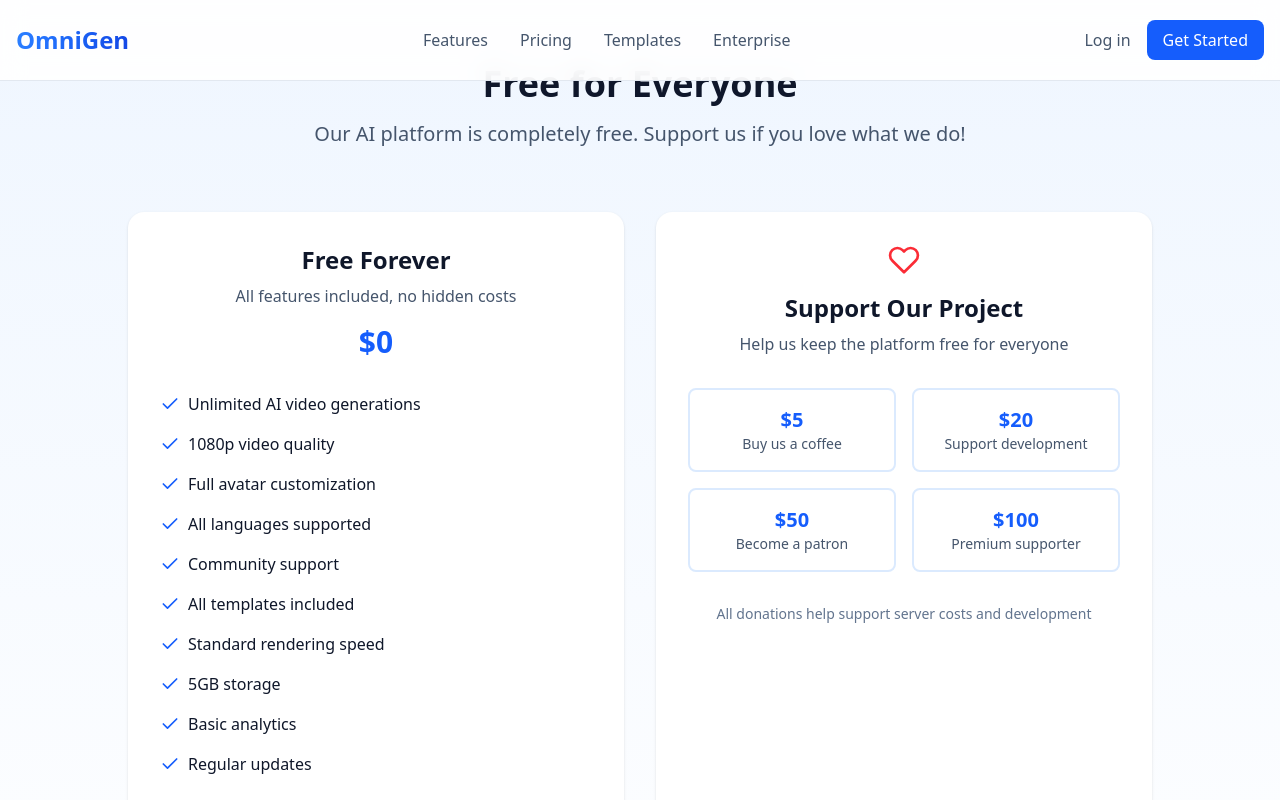
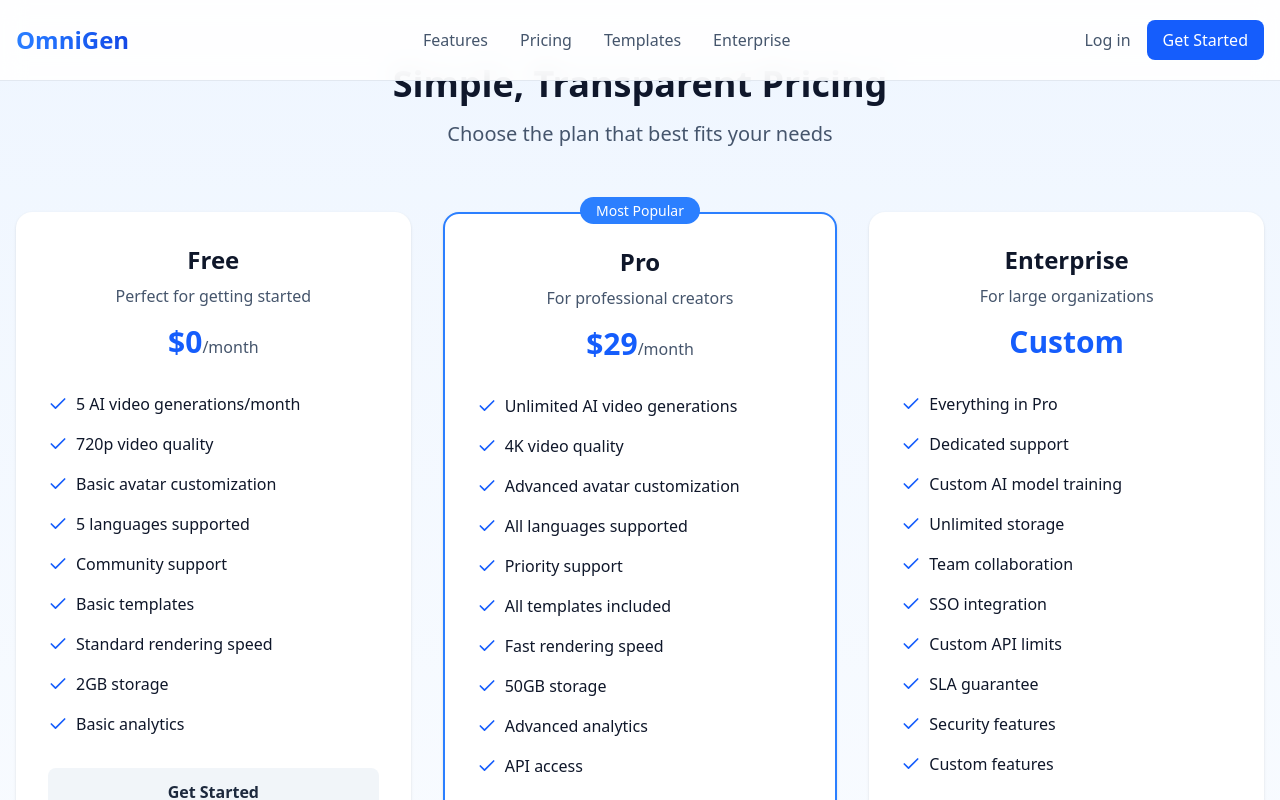
Before and after one commit to LHagfoss/gervi-ai-prosjekt, a Next.js app: page /pricing in a window 1280 px wide. Shown: the top 800 px of the page. Built offline with nearby package versions, Linux system fonts and the light colour scheme; no server answers.

Commit message:
pricing updated

```diff
--- a/src/app/(pages)/pricing/page.tsx
+++ b/src/app/(pages)/pricing/page.tsx
@@ -1,73 +1,136 @@
 import { FiCheck, FiHeart } from 'react-icons/fi';
 
 export default function PricingPage() {
-  const features = [
+  const plans = [
+    {
+      name: "Free",
+      price: "0",
+      description: "Perfect for getting started",
+      features: [
+        "5 AI video generations/month",
+        "720p video quality",
+        "Basic avatar customization",
+        "5 languages supported",
+        "Community support",
+        "Basic templates",
+        "Standard rendering speed",
+        "2GB storage",
+        "Basic analytics"
+      ]
+    },
+    {
+      name: "Pro",
+      price: "29",
+      description: "For professional creators",
+      features: [
         "Unlimited AI video generations",
-    "1080p video quality",
-    "Full avatar customization",
+        "4K video quality",
+        "Advanced avatar customization",
         "All languages supported",
-    "Community support",
+        "Priority support",
         "All templates included",
-    "Standard rendering speed",
-    "5GB storage",
-    "Basic analytics",
-    "Regular updates"
-  ];
-
-  const donationTiers = [
-    { amount: "5", description: "Buy us a coffee" },
-    { amount: "20", description: "Support development" },
-    { amount: "50", description: "Become a patron" },
-    { amount: "100", description: "Premium supporter" }
+        "Fast rendering speed",
+        "50GB storage",
+        "Advanced analytics",
+        "API access",
+        "Custom branding"
+      ]
+    },
+    {
+      name: "Enterprise",
+      price: "Custom",
+      description: "For large organizations",
+      features: [
+        "Everything in Pro",
+        "Dedicated support",
+        "Custom AI model training",
+        "Unlimited storage",
+        "Team collaboration",
+        "SSO integration",
+        "Custom API limits",
+        "SLA guarantee",
+        "Security features",
+        "Custom features"
+      ]
+    }
   ];
 
   return (
     <div className="min-h-screen bg-linear-to-b from-blue-50 to-white py-16">
       <div className="max-w-7xl mx-auto px-4">
         <h1 className="text-4xl font-bold text-slate-900 text-center mb-4">
-          Free for Everyone
+          Simple, Transparent Pricing
         </h1>
         <p className="text-xl text-slate-600 text-center mb-16 max-w-3xl mx-auto">
-          Our AI platform is completely free. Support us if you love what we do!
+          Choose the plan that best fits your needs
         </p>
 
-        <div className="grid grid-cols-1 md:grid-cols-2 gap-8 max-w-5xl mx-auto">
-          {/* Free Features Card */}
-          <div className="bg-white rounded-2xl p-8 shadow-sm">
+        <div className="grid grid-cols-1 md:grid-cols-3 gap-8 max-w-7xl mx-auto">
+          {plans.map((plan, idx) => (
+            <div key={idx} className={`bg-white rounded-2xl p-8 shadow-sm ${idx === 1 ? 'border-2 border-blue-500 relative' : ''}`}>
+              {idx === 1 && (
+                <div className="absolute -top-4 left-1/2 transform -translate-x-1/2">
+                  <span className="bg-blue-500 text-white px-4 py-1 rounded-full text-sm font-medium">
+                    Most Popular
+                  </span>
+                </div>
+              )}
               <div className="text-center mb-8">
-              <h2 className="text-2xl font-semibold mb-2">Free Forever</h2>
+                <h2 className="text-2xl font-semibold mb-2">{plan.name}</h2>
                 <p className="text-slate-600 mb-4">
-                All features included, no hidden costs
+                  {plan.description}
                 </p>
-              <div className="text-3xl font-bold text-blue-600">$0</div>
+                <div className="text-3xl font-bold text-blue-600">
+                  {plan.price === "Custom" ? (
+                    "Custom"
+                  ) : (
+                    <>
+                      ${plan.price}
+                      <span className="text-base font-normal text-slate-600">/month</span>
+                    </>
+                  )}
+                </div>
               </div>
 
               <ul className="space-y-4 mb-8">
-              {features.map((feature, idx) => (
-                <li key={idx} className="flex items-start">
+                {plan.features.map((feature, featureIdx) => (
+                  <li key={featureIdx} className="flex items-start">
                     <FiCheck className="w-5 h-5 mr-2 mt-0.5 text-blue-600" />
                     <span>{feature}</span>
                   </li>
                 ))}
               </ul>
 
-            <button className="w-full py-3 px-6 rounded-lg font-semibold bg-blue-600 text-white hover:bg-blue-700 transition-colors">
-              Get Started Now
+              <button
+                className={`w-full py-3 px-6 rounded-lg font-semibold transition-colors ${
+                  idx === 1
+                    ? 'bg-blue-600 text-white hover:bg-blue-700'
+                    : 'bg-slate-100 text-slate-800 hover:bg-slate-200'
+                }`}
+              >
+                {plan.name === "Enterprise" ? "Contact Sales" : "Get Started"}
               </button>
             </div>
+          ))}
+        </div>
 
-          {/* Donation Card */}
-          <div className="bg-white rounded-2xl p-8 shadow-sm">
-            <div className="text-center mb-8">
+        {/* Donation Section */}
+        <div className="mt-24 max-w-3xl mx-auto">
+          <div className="text-center mb-12">
             <FiHeart className="w-8 h-8 text-red-500 mx-auto mb-4" />
-              <h2 className="text-2xl font-semibold mb-2">Support Our Project</h2>
+            <h2 className="text-3xl font-bold text-slate-900 mb-4">Support Our Project</h2>
             <p className="text-slate-600">
-                Help us keep the platform free for everyone
+              Love our platform? Help us make it even better with your support!
             </p>
           </div>
 
-            <div className="grid grid-cols-2 gap-4 mb-8">
-              {donationTiers.map((tier, idx) => (
+          <div className="grid grid-cols-2 md:grid-cols-4 gap-4">
+            {[
+              { amount: "5", description: "Buy us a coffee" },
+              { amount: "20", description: "Support development" },
+              { amount: "50", description: "Become a patron" },
+              { amount: "100", description: "Premium supporter" }
+            ].map((tier, idx) => (
               <button
                 key={idx}
                 className="p-4 border-2 border-blue-100 rounded-lg hover:border-blue-500 hover:bg-blue-50 transition-colors text-center"
@@ -78,16 +141,16 @@ export default function PricingPage() {
             ))}
           </div>
 
-            <div className="text-center text-sm text-slate-500">
-              All donations help support server costs and development
-            </div>
-          </div>
+          <p className="text-center text-sm text-slate-500 mt-8">
+            All donations help support server costs and future development
+          </p>
         </div>
 
         <div className="mt-16 text-center">
           <p className="text-slate-600">
-            We believe in making AI accessible to everyone.
-            <br />Your support helps us maintain and improve the platform.
+            All plans include updates and basic support.
+            <br />
+            Enterprise plans can be customized to your needs.
           </p>
         </div>
       </div>
```
Lines whose indentation alone changed are shown as unchanged.
